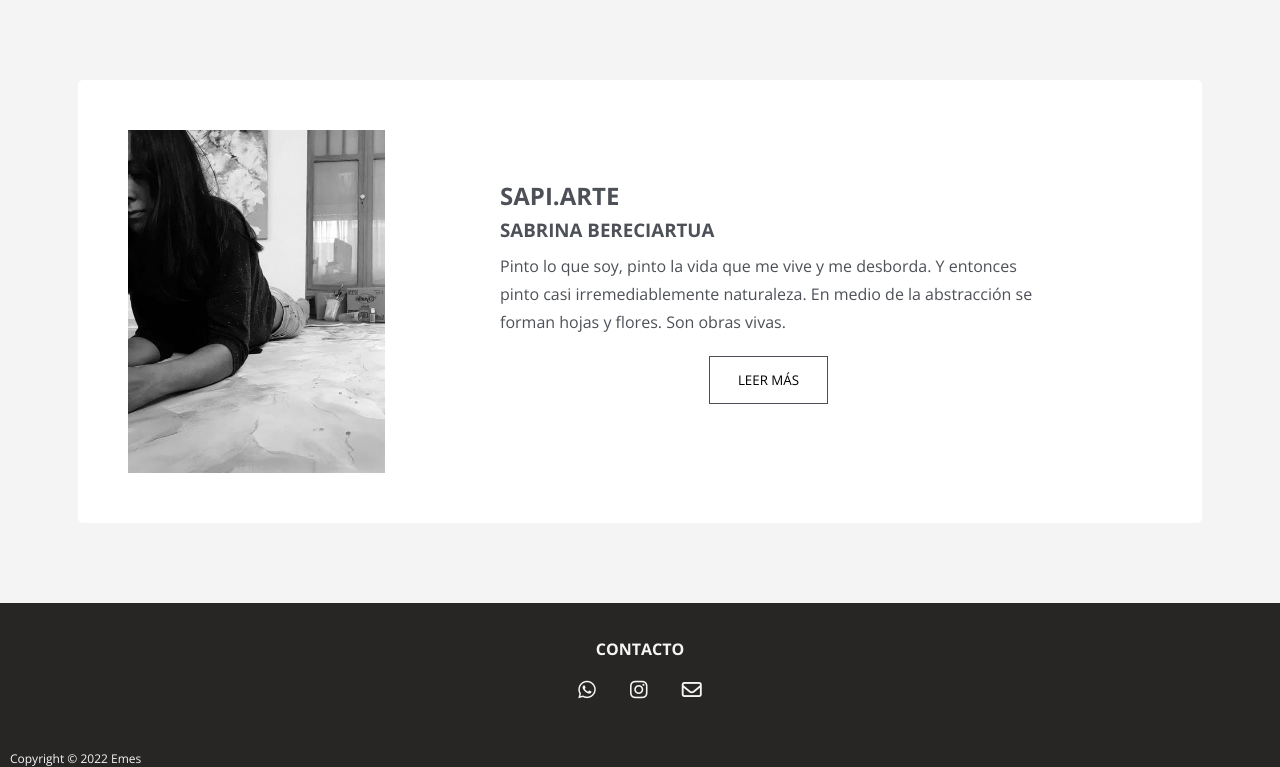
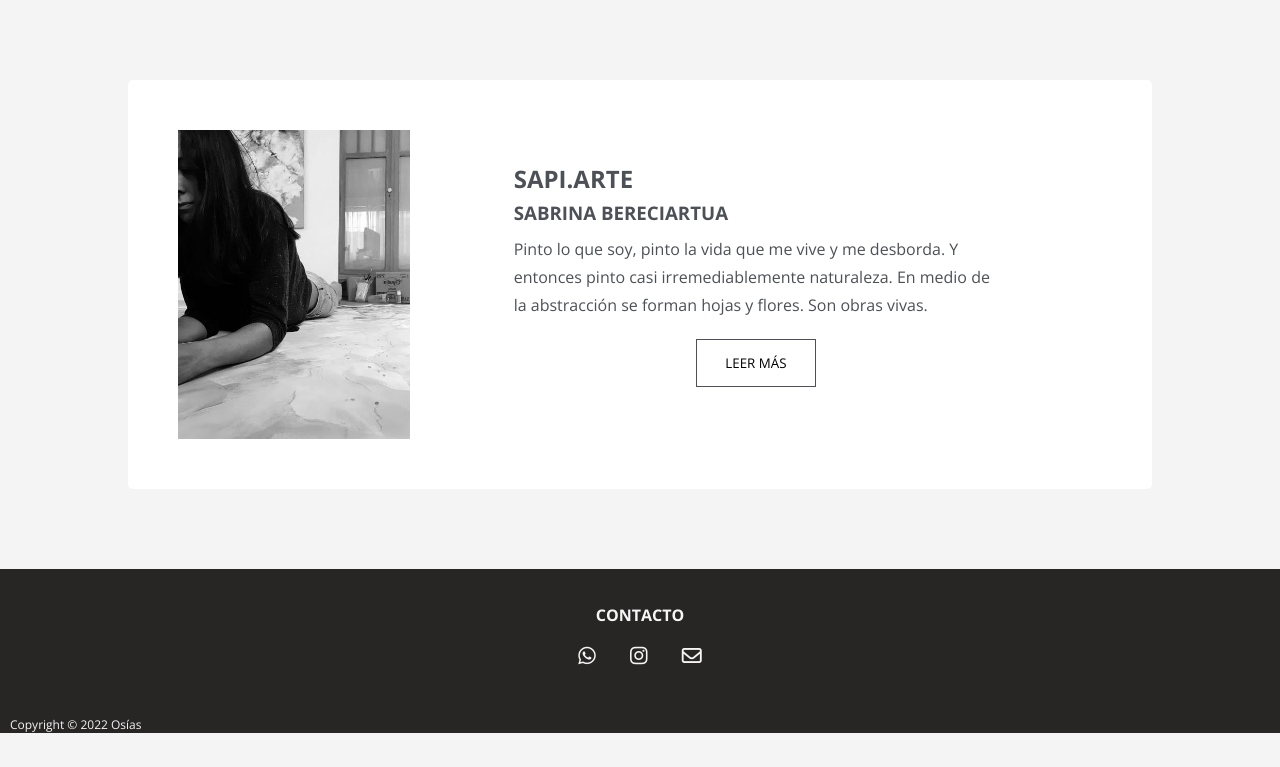
Before and after one commit to mariadumas/sapiarte-front, a plain HTML site: page index.html in a window 1280 px wide. Shown: the part 720-1487 px from the top of the page. After the commit the page ends 1453 px from the top, so only its background shows below. Drawn offline with nearby package versions, Linux system fonts and the light colour scheme.

Commit message:
border box

```diff
--- a/index.html
+++ b/index.html
@@ -54,7 +54,7 @@
 
     </article>
     <section class="footer-copyright">
-        <p>Copyright © 2022 Emes</p>
+        <p>Copyright © 2022 Osías</p>
     </section>
 
 
--- a/styles/styles.css
+++ b/styles/styles.css
@@ -3,6 +3,7 @@
     margin: 0;
     padding: 0;
     font-family: 'Open Sans', sans-serif;
+    box-sizing: border-box;
 
 }
 
@@ -13,7 +14,7 @@
 
   body {
     background-color: #f3f4f3;
-    box-sizing: border-box;
+
   }
 
 
@@ -168,6 +169,8 @@ h1 {
     width: 100%;
 }
 
+
+
 .contacto-redes {
     font-weight: bold;
     text-align: center;
@@ -177,6 +180,7 @@ h1 {
     font-size: 20px;
     text-decoration: none;
     color: whitesmoke;
+
 
 }
 
```
Also changed, not shown: 1 other file.
